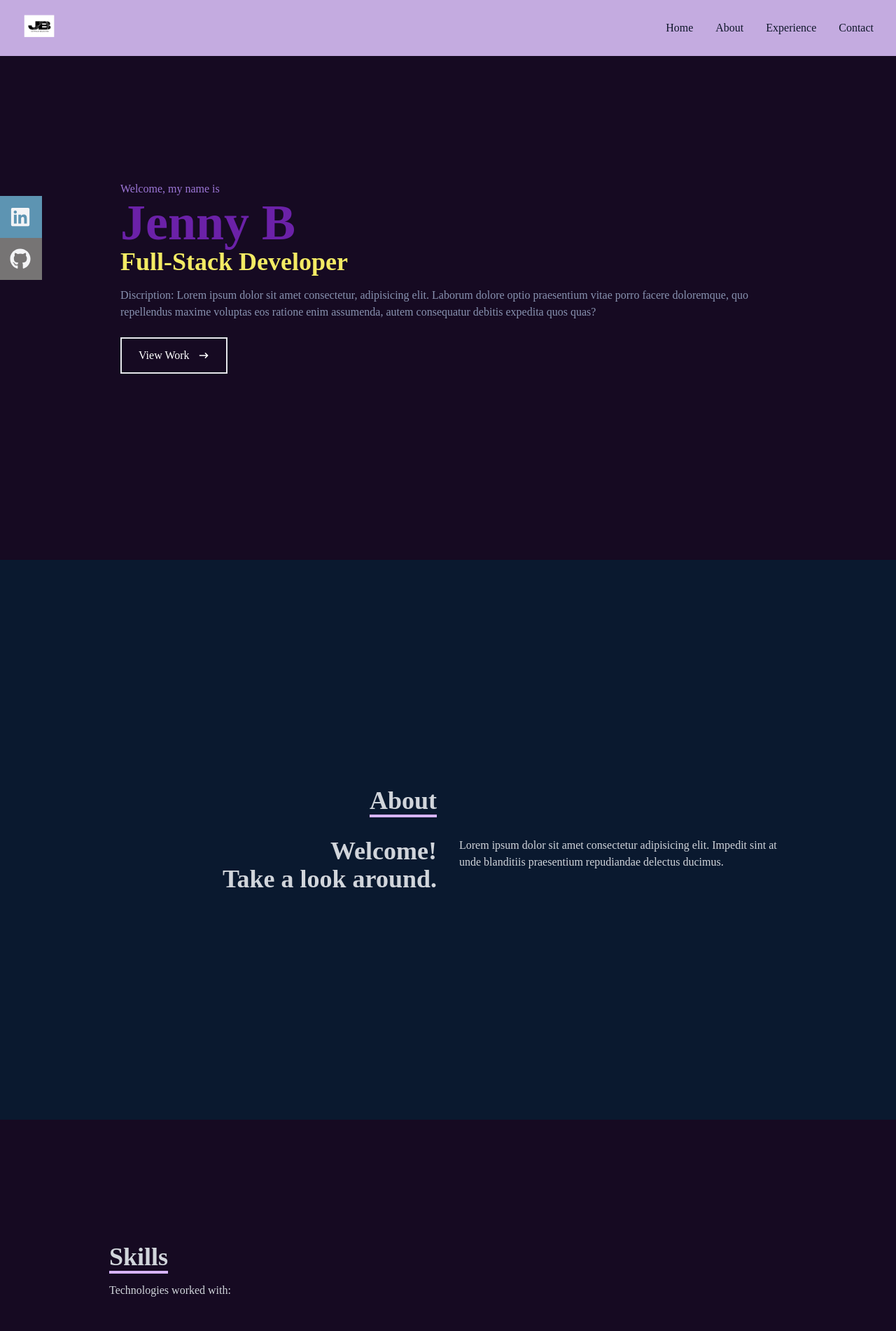
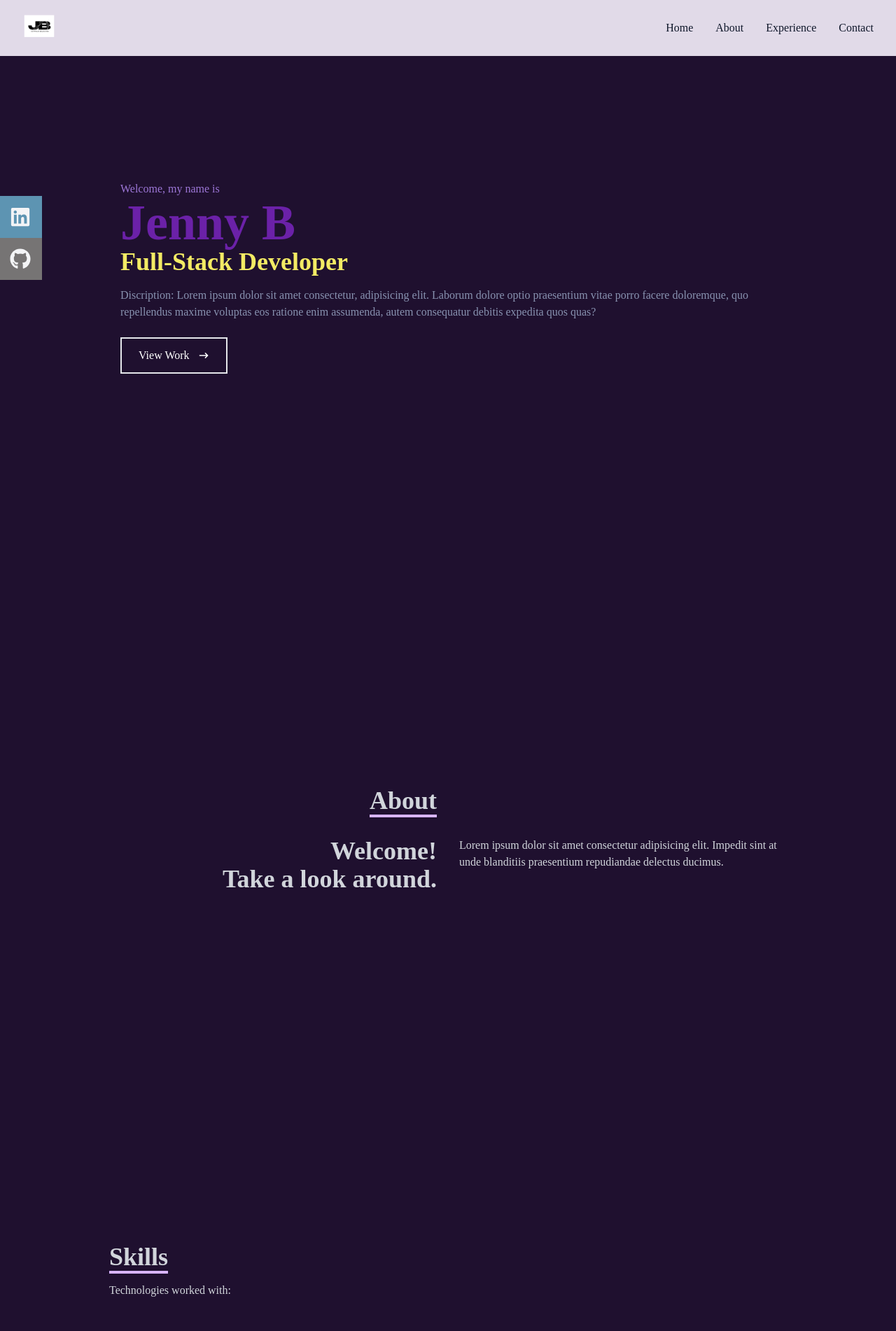
Before and after one commit to buijennyh/Portfolio, a React (Create React App) app: page / in a window 1280 px wide. Shown: the top 1902 px of the page at 70% size. Built offline with nearby package versions, Linux system fonts and the light colour scheme; the HTML template or start-up script is replaced by a standard one.

Commit message:
consistent background color - purple

```diff
--- a/src/components/About.jsx
+++ b/src/components/About.jsx
@@ -2,7 +2,7 @@
 
 const About = () => {
   return (
-    <div name='about' className='w-full h-screen bg-[#0A192F] text-gray-300'>
+    <div name='about' className='w-full h-screen bg-[#1f102f] text-gray-300'>
       <div className='flex flex-col justify-center items-center w-full h-full'>
         <div className='max-w-[1000px] w-full grid grid-cols-2 gap-8'>
           <div className='sm:text-right pb-8 pl-4'>
--- a/src/components/Home.jsx
+++ b/src/components/Home.jsx
@@ -3,7 +3,7 @@
 
 const Home = () => {
   return (
-    <div name='home' className='w-full h-screen bg-[#160a22] text-slate-900'>
+    <div name='home' className='w-full h-screen bg-[#1f102f] text-slate-900'>
 
       {/*Container*/}
       <div className='max-w-[1000px] mx-auto px-8 flex flex-col justify-center h-full'>
@@ -22,6 +22,6 @@
   )
 }
 
-{/*STOPPED HERE 40:45 URL: https://www.youtube.com/watch?v=2kg0z1qNrkw*/}
+{/*STOPPED HERE 60:00 URL: https://www.youtube.com/watch?v=2kg0z1qNrkw*/}
 
 export default Home
--- a/src/components/Navbar.jsx
+++ b/src/components/Navbar.jsx
@@ -9,7 +9,7 @@
   const handleClick = () => setNav(!nav)
 
   return (
-    <div className='fixed w-full h-[80px] flex justify-between items-center px-4 bg-[#c4abe0] text-slate-900'>
+    <div className='fixed w-full h-[80px] flex justify-between items-center px-4 bg-[#e1dae8] text-slate-900'>
         <div>
             <img src={Logo} alt='Logo Image' style={{width: '80px'}} />
         </div>
--- a/src/components/Skills.jsx
+++ b/src/components/Skills.jsx
@@ -11,7 +11,7 @@
 
 const Experience = () => {
   return (
-    <div name='experience' className='w-full h-screen bg-[#160a22] text-gray-300'>
+    <div name='experience' className='w-full h-screen bg-[#1f102f] text-gray-300'>
         {/* container */}
         <div className='max-w-[1000px] mx-auto p-4 flex flex-col justify-center w-full h-full'>
             <div>
```
